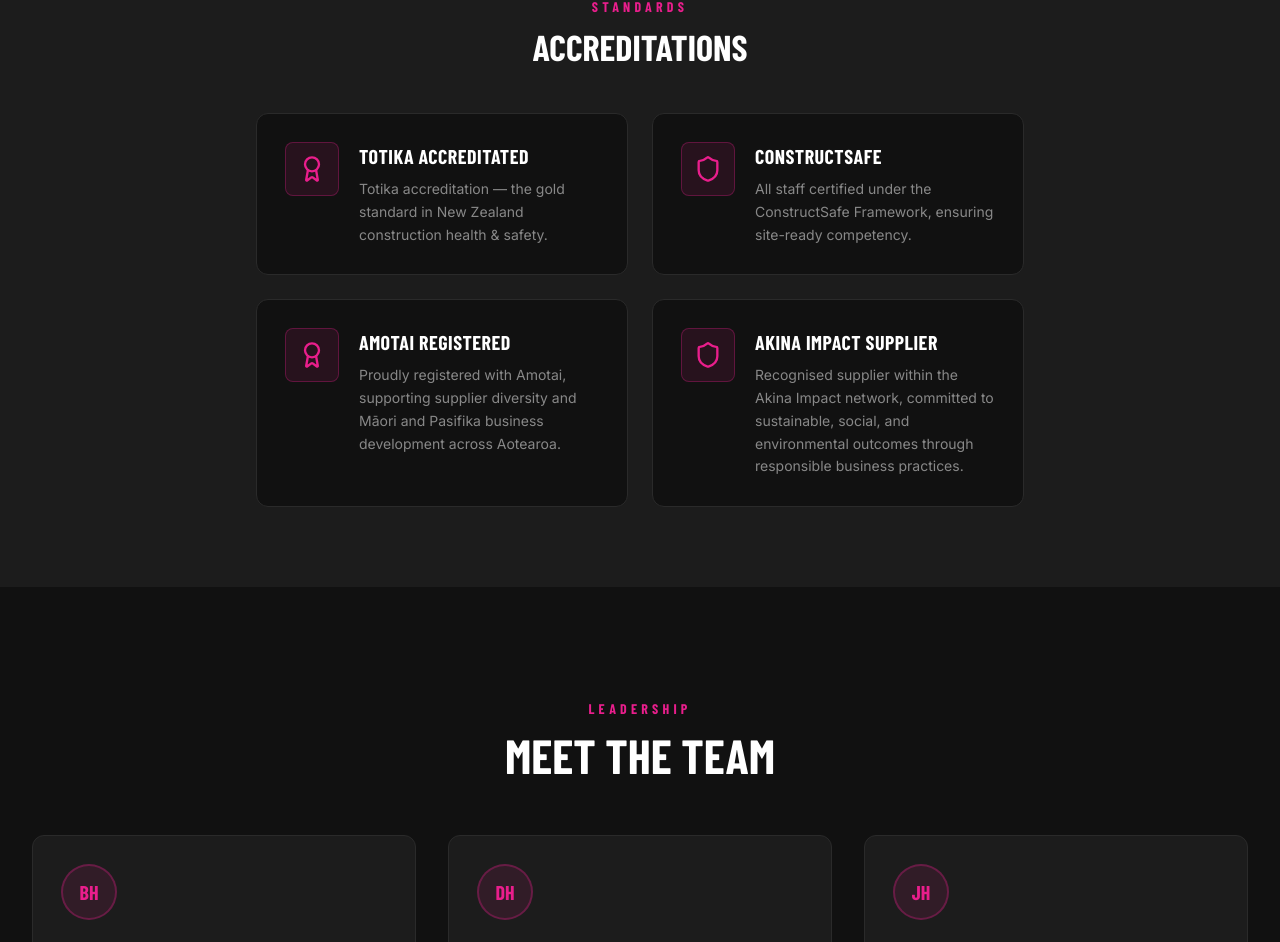
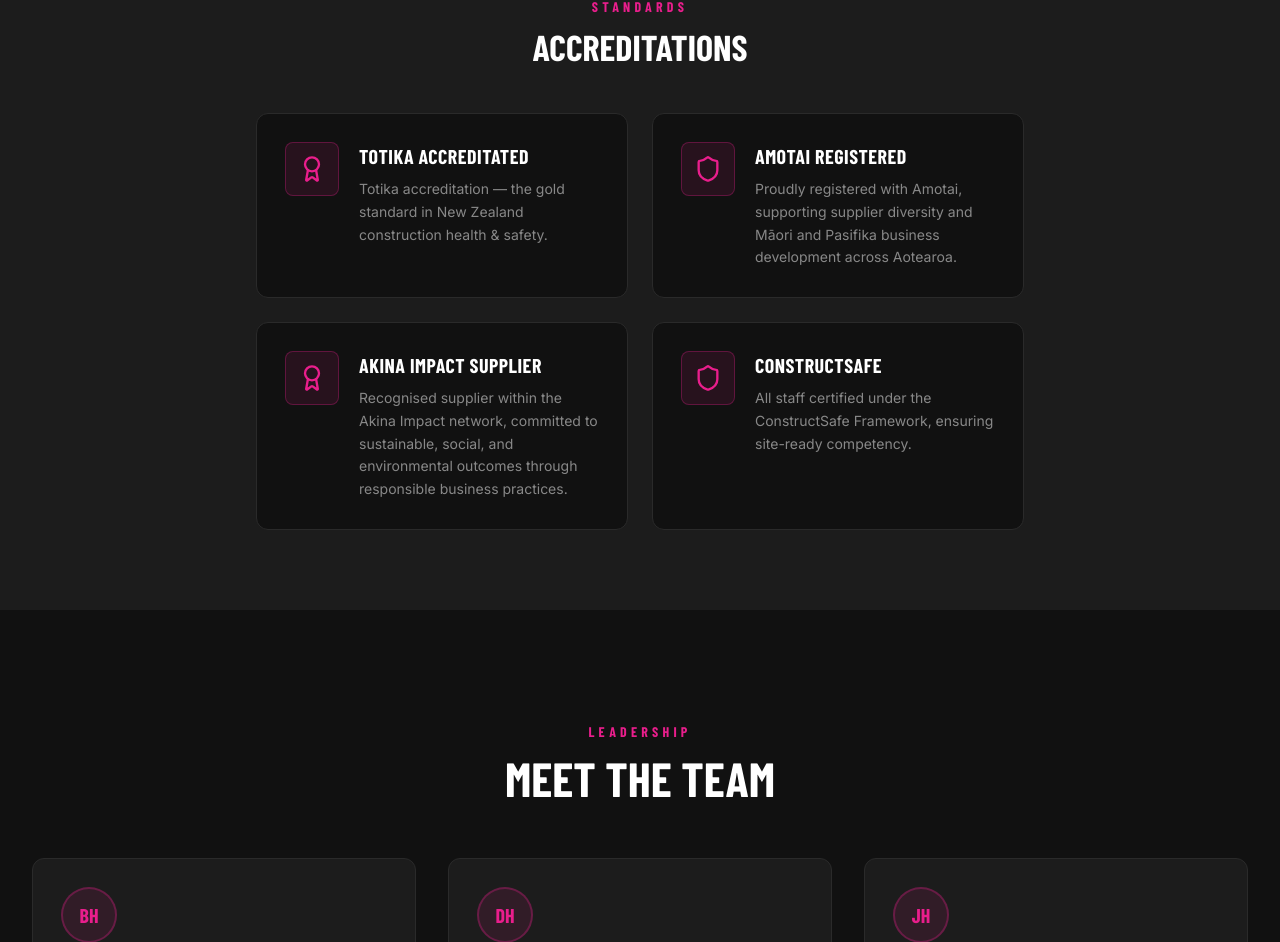
Before and after one commit to lazarrajic/HartHaulage, a React (Vite) app: page /about in a window 1280 px wide. Shown: the part 1535-2477 px from the top of the page. Built offline with nearby package versions, Linux system fonts and the light colour scheme; no server answers; a web font is replaced by a local one.

Commit message:
chore: update content via CMS dashboard

```diff
--- a/src/content.js
+++ b/src/content.js
@@ -173,16 +173,16 @@
       "desc": "Totika accreditation — the gold standard in New Zealand construction health & safety."
     },
     {
-      "title": "ConstructSafe",
-      "desc": "All staff certified under the ConstructSafe Framework, ensuring site-ready competency."
-    },
-    {
       "title": "Amotai Registered",
       "desc": "Proudly registered with Amotai, supporting supplier diversity and Māori and Pasifika business development across Aotearoa."
     },
     {
       "title": "Akina Impact Supplier",
       "desc": "Recognised supplier within the Akina Impact network, committed to sustainable, social, and environmental outcomes through responsible business practices."
+    },
+    {
+      "title": "ConstructSafe",
+      "desc": "All staff certified under the ConstructSafe Framework, ensuring site-ready competency."
     }
   ],
   "about_team_label": "Leadership",
```
